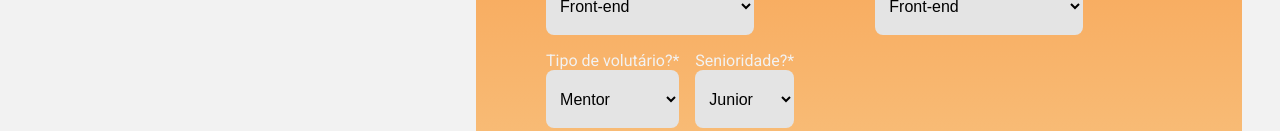
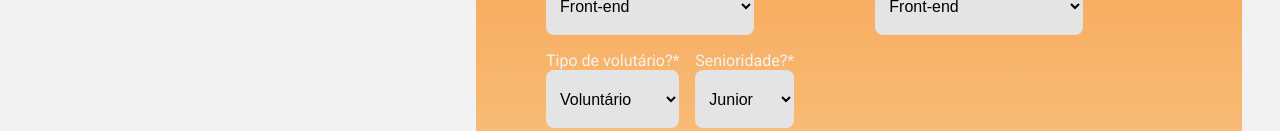
Before and after one commit to Capivara-s-Team/CapSync-Front-End, a React (Vite) app: page /signup2 in a window 1280 px wide. Shown: the part 821-952 px from the top of the page. Built offline with nearby package versions, Linux system fonts and the light colour scheme; a web font is replaced by a local one.

Commit message:
feat: add onSubmit and initialValues in form.

```diff
--- a/src/pages/signUp2/SignUp2.tsx
+++ b/src/pages/signUp2/SignUp2.tsx
@@ -9,8 +9,8 @@ import Button from "../../components/button/Button";
 import Navbar from "../../components/navbarMenu/NavbarMenu";
 import CardForms from "../../components/cardForms/CardForms";
 
-import { Link } from "react-router-dom";
-import { Formik, Form, Field } from "formik";
+import { Link, useNavigate } from "react-router-dom";
+import { Formik, Form, Field, FormikHelpers } from "formik";
 import * as Yup from "yup";
 
 interface valuesSingUp2 {
@@ -28,6 +28,8 @@ interface valuesSingUp2 {
 }
 
 export default function SignUp2() {
+  const navigate = useNavigate();
+
   const squadOptions = [
     "Front-end",
     "Back end",
@@ -40,7 +42,7 @@ export default function SignUp2() {
     "Games",
     "Mobile",
   ];
-  const voluntariesOptions = ["Mentor", "Voluntário", "Lider"];
+  const voluntariesOptions = ["Voluntário", "Mentor", "Lider"];
   const seniority = ["Junior", "Pleno", "Senior"];
 
   const signUpSchemas = Yup.object().shape({});
@@ -63,13 +65,24 @@ export default function SignUp2() {
               phone: "",
               textArea1: "",
               textArea2: "",
-              firstSquad: "",
-              lastSquad: "",
-              voluntarieType: "",
-              seniority: "",
+              firstSquad: "Front-end",
+              lastSquad: "Front-end",
+              voluntarieType: "Voluntário",
+              seniority: "Junior",
             }}
             validationSchema={signUpSchemas}
-            onSubmit={() => {}}>
+            onSubmit={(
+              values: valuesSingUp2,
+              { setSubmitting, validateForm }: FormikHelpers<valuesSingUp2>
+            ) => {
+              validateForm().then((errors) => {
+                if (Object.keys(errors).length === 0) {
+                  console.log(values); // Mandar retorno para o back
+                  navigate("/"); // Mandar para a rota certa (signUp3)
+                }
+                setSubmitting(false);
+              });
+            }}>
             <Form>
               <ContentInputs>
                 <label>LinkedIn*</label>
@@ -142,7 +155,7 @@ export default function SignUp2() {
                 <div className="second-div">
                   <div className="select3">
                     <label>Tipo de volutário?*</label>
-                    <Field name="voluntariesOptions" as="select">
+                    <Field name="voluntarieType" as="select">
                       {voluntariesOptions.map((value, index) => (
                         <option key={index} value={value}>
                           {value}
```
